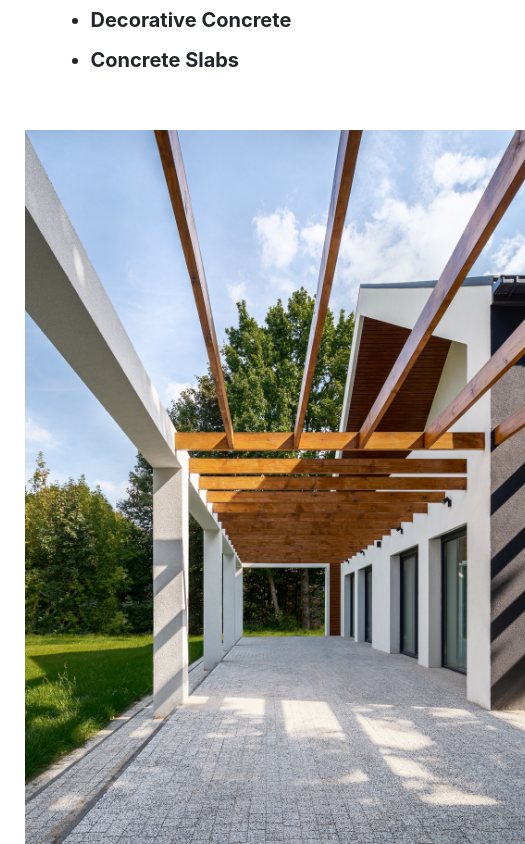
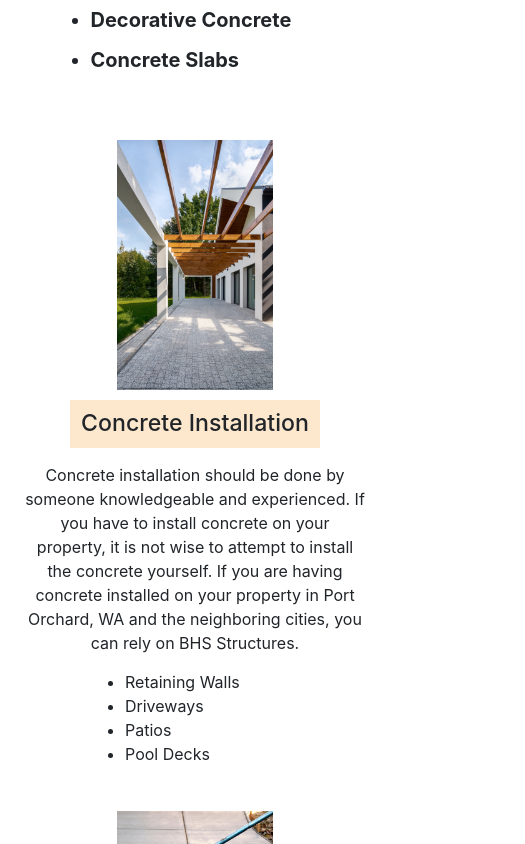
Before and after one commit to alexpablo-code/bhs-general-construction, a React (Create React App) app: page /services in a window 390 px wide. Shown: the part 820-1664 px from the top of the page, 525 px wide, since content can reach past the window. Built offline with nearby package versions, Linux system fonts and the light colour scheme.

Commit message:
services page responsive css

```diff
--- a/src/styles/footer.css
+++ b/src/styles/footer.css
@@ -3,6 +3,7 @@
 footer{
     height: 100px;
     text-align: center;
+    padding: 20px 0;
 }
 
 .footer-logo{
--- a/src/styles/servicesSection.css
+++ b/src/styles/servicesSection.css
@@ -4,12 +4,19 @@
 
 .services-box{
     margin: 35px 15px;
+    display: grid;
+    justify-content: center;
 }
 
 .service-text-side > h3{
     background-color: rgba(253, 227, 193, 0.8);
     padding: 10px 5px;
+    margin: auto;
     width: 250px;
+}
+
+.service-text-side > h3, .service-text-side > p{
+    text-align: center;
 }
 
 .services-nav{
@@ -24,9 +31,22 @@
     margin: 10px 0;
 }
 
+.service-text-side > ul{
+    width: 60%;
+    margin: 0 auto;
+}
+
+.service-img{
+    height: 250px;
+    margin: 10px auto;
+}
+
 .service-text-side > p{
-    margin: 15px 0;
+    margin: 15px auto;
+    /* width: 70%; */
 }
+
+
 
 .services-nav > li:hover{
     color: burlywood;
@@ -56,6 +76,7 @@
         width: 280px;
     }
 
+
     .service-text-side > p, .service-text-side > ul{
         font-size: 20px;
     }
```
